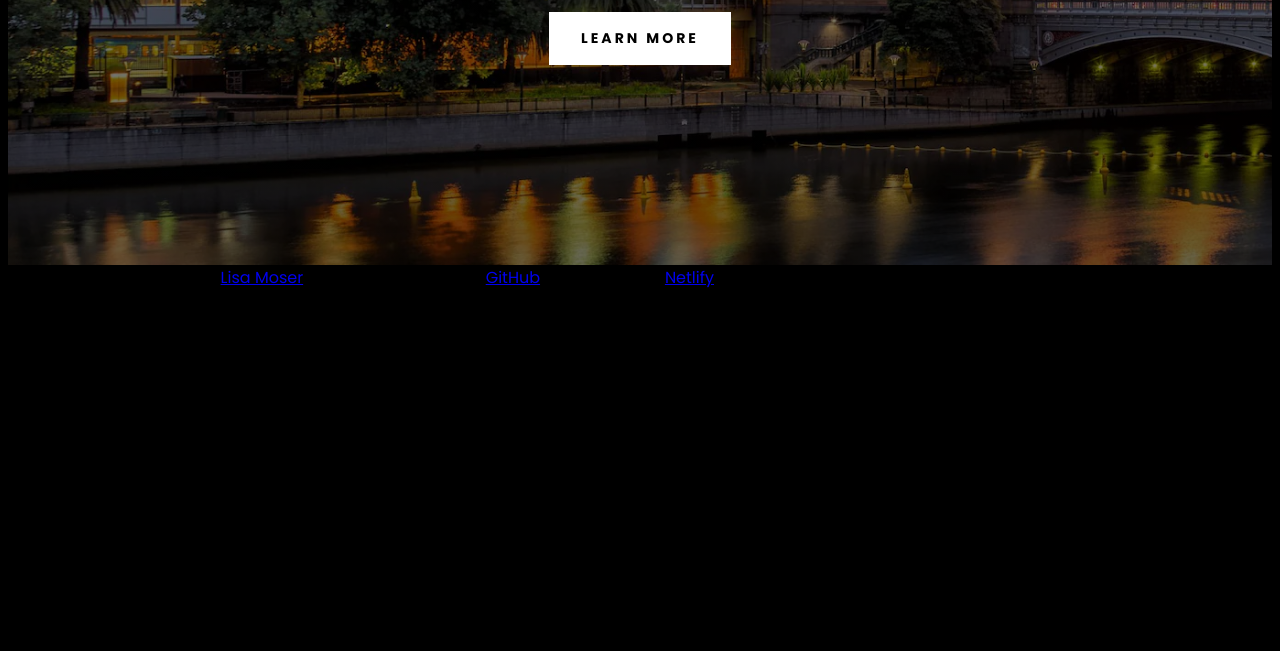
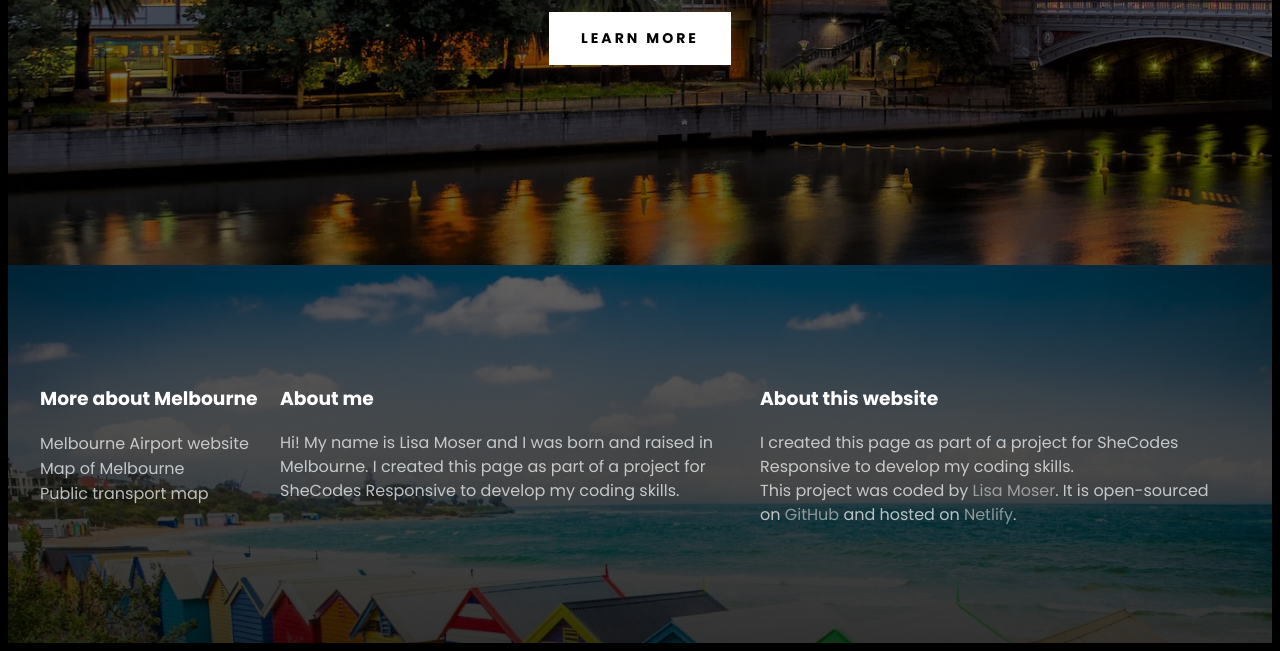
Before and after one commit to lisamoser/Melbourne-Project, a plain HTML site: page index.html in a window 1280 px wide. Shown: the part 425-1076 px from the top of the page. Before the commit the page ends 800 px from the top, so only its background shows below. Drawn offline with Linux system fonts and the light colour scheme; a web font is replaced by a local one.

Commit message:
Added footer with CSS and HTML and links

```diff
--- a/index.html
+++ b/index.html
@@ -23,13 +23,52 @@
       </header>
 
       <footer>
+        <section class="grid">
+          <div>
+            <h3>More about Melbourne</h3>
+            <ul>
+              <li>
+                <a href="https://www.melbourneairport.com.au/" target="_blank"
+                  >Melbourne Airport website</a
+                >
+              </li>
+              <li>
+                <a
+                  href="https://www.travelvictoria.com.au/regions/melbourne/map/"
+                  target="_blank"
+                  >Map of Melbourne</a
+                >
+              </li>
+              <li>
+                <a href="https://www.ptv.vic.gov.au/more/maps/" target="_blank"
+                  >Public transport map</a
+                >
+              </li>
+            </ul>
+          </div>
+          <div>
+            <h3>About me</h3>
+            <p>
+              Hi! My name is Lisa Moser and I was born and raised in Melbourne.
+              I created this page as part of a project for SheCodes Responsive
+              to develop my coding skills.
+            </p>
+          </div>
+          <div>
+            <h3>About this website</h3>
+            <p>
+              I created this page as part of a project for SheCodes Responsive
+              to develop my coding skills.
+              <br />
               This project was coded by
               <a
                 href="https://www.shecodes.io/graduates/107470-lisa-moser"
                 target="_blank"
                 >Lisa Moser</a
               >. It is open-sourced on
-        <a href="https://github.com/lisamoser/Melbourne-Project" target="_blank"
+              <a
+                href="https://github.com/lisamoser/Melbourne-Project"
+                target="_blank"
                 >GitHub</a
               >
               and hosted on
@@ -38,6 +77,9 @@
                 target="_blank"
                 >Netlify</a
               >.
+            </p>
+          </div>
+        </section>
       </footer>
     </div>
   </body>
--- a/src/styles.css
+++ b/src/styles.css
@@ -5,6 +5,10 @@ body {
 .container {
   max-width: 1400px;
   margin: 0 auto;
+}
+.grid {
+  display: grid;
+  grid-template-columns: 1fr 2fr 2fr;
 }
 
 header {
@@ -49,7 +53,38 @@ header a {
   display: inline-block;
   margin-top: 32px;
 }
-@media (max-width: 900px) {
+footer {
+  background-image: linear-gradient(rgba(0, 0, 0, 0.6), rgba(0, 0, 0, 0.8)),
+    url("../images/stkildabeach.jpg");
+  background-repeat: no-repeat;
+  background-size: cover;
+  color: white;
+  padding: 100px 0;
+}
+footer p {
+  font-size: 16px;
+  font-weight: 400;
+  line-height: 24px;
+  opacity: 0.7;
+  margin-right: 20px;
+}
+footer ul {
+  padding: 0;
+}
+footer li {
+  list-style: none;
+}
+footer a {
+  text-decoration: none;
+  color: white;
+  opacity: 0.7;
+  text-align: center;
+}
+section {
+  max-width: 1200px;
+  margin: 0 auto;
+}
+@media (max-width: 960px) {
   header {
     padding: 60px 0;
   }
```
Also changed, not shown: images/12apostles.jpeg (added), images/fedsquare.jpeg (added), images/lunapark.jpeg (added), images/stkildabeach.jpg (added), images/tram.jpeg (added), 1 other file. Lines whose indentation alone changed are shown as unchanged.
